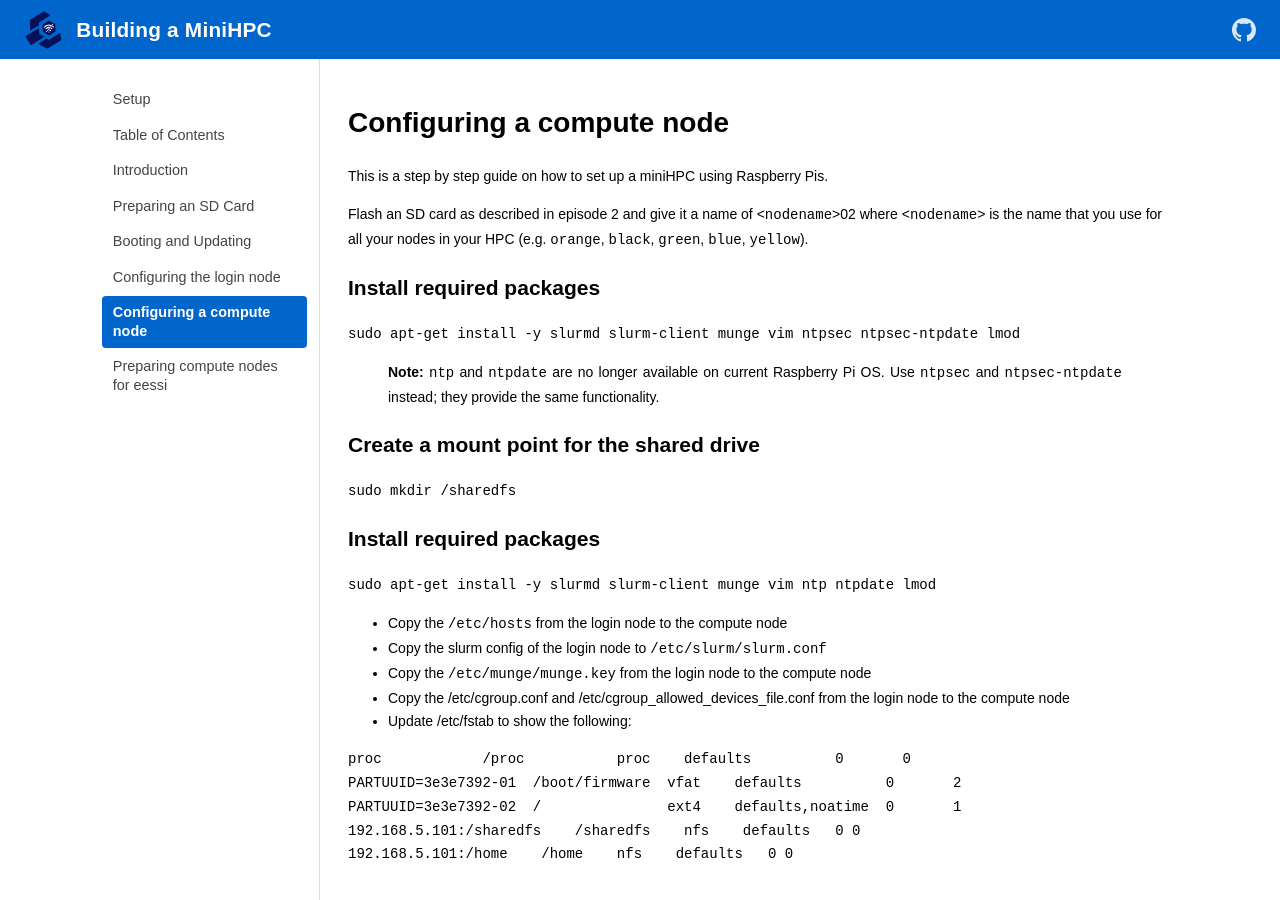
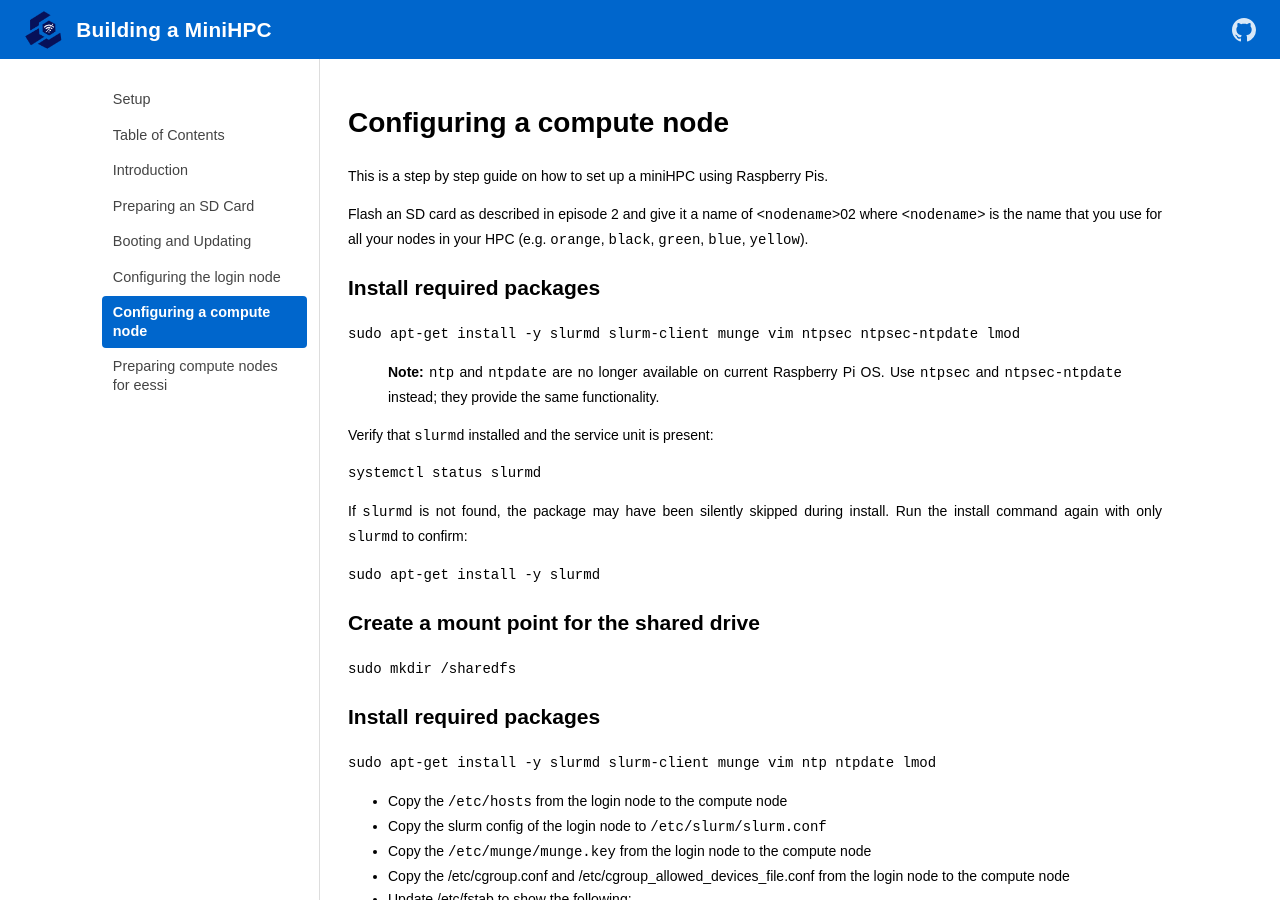
Before and after one commit to carpentriesoffline/Building_a_miniHPC_for_Training, a Jekyll site: the page built from 05-configurationCompute.md, in a window 1280 px wide and 900 px high. Built offline with Jekyll 4.4.1, drawn with Linux system fonts in a browser that asks for light colours.

Commit message:
fix: slurmd not installing (towards #11)
`slurmd` was reported as not installing despite being in the
install command. Add a verification step (e.g. `systemctl status slurmd`) and a
troubleshooting note.

````diff
--- a/05-configurationCompute.md
+++ b/05-configurationCompute.md
@@ -17,6 +17,19 @@ sudo apt-get install -y slurmd slurm-client munge vim ntpsec ntpsec-ntpdate lmod
 > **Note:** `ntp` and `ntpdate` are no longer available on current Raspberry Pi OS. Use `ntpsec`
 > and `ntpsec-ntpdate` instead; they provide the same functionality.
 
+
+Verify that `slurmd` installed and the service unit is present:
+
+```bash
+systemctl status slurmd
+```
+
+If `slurmd` is not found, the package may have been silently skipped during install. Run the
+install command again with only `slurmd` to confirm:
+
+```bash
+sudo apt-get install -y slurmd
+```
 
 ## Create a mount point for the shared drive
 
````
